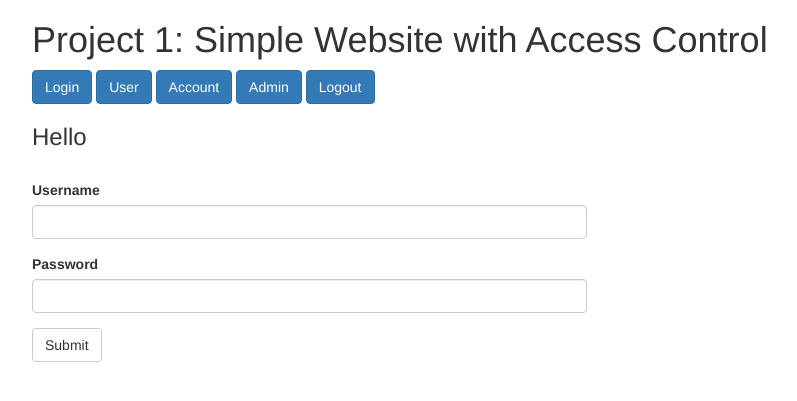
After one commit to rhyza/Misc-Projects, a PHP site: page /login.php in a window 1280 px wide. The commit adds this page. Shown: the top 401 px of the page, without its empty margins (38-835 px from the left). Run offline with PHP 8.4, Linux system fonts and the light colour scheme.

Commit message:
Rename Folder
Fixed typo.

```diff
--- /dev/null
+++ b/4707 Project 1/admin.php
@@ -0,0 +1,6 @@
+<?php
+
+require_once 'init.php';
+include "$template_dir/admin.html";
+
+?>
--- a/4707 Projet 1/config.php
+++ b/4707 Project 1/config.php
@@ -6,18 +6,16 @@
 
 $db_host = "localhost";
 
-$db_name = "db_$my_netid";
+$db_name = "db_".$my_netid;
+$db_user = "db_".$my_netid;
+$db_pass = "rfv10001";
 
-$db_user = "db_$my_netid";
-
-$db_pass = "database password";
-
-$cookie_path = "/security_prj1";
+$cookie_path = "/";
 $cookie_domain = "";
 $cookie_name = "csp1_{$my_netid}";
 
 $template_dir = "template";
-
+$title = "Project 1";
 $html_header = "$template_dir/pageheader.html";
 $html_footer = "$template_dir/pagefooter.html";
 
--- a/4707 Projet 1/include/mylib.php
+++ b/4707 Project 1/include/mylib.php
@@ -1,6 +1,8 @@
 <?php
 
 // You can put commonly used functions here
+
+require_once 'init.php';
 
 function sys_error($str) {
     include	$GLOBALS['template_dir']."/error.html";
--- a/4707 Projet 1/init.php
+++ b/4707 Project 1/init.php
@@ -4,5 +4,6 @@ require_once 'config.php';
 require_once 'include/mylib.php';
 
 // You can put commonly used functions here
+setcookie($cookie_name, "unregistered", 0, $cookie_path);
 
 ?>
--- /dev/null
+++ b/4707 Project 1/login.php
@@ -0,0 +1,29 @@
+<?php
+
+require_once 'init.php';
+
+if (isset($_REQUEST['act']) == 'login') {
+
+    if (empty($_REQUEST['username'])) {
+        sys_error("Username is not specified.");
+    } else {
+      $userhash = hash('sha256', $_POST['username']);
+      $pwhash = hash('sha256', $_POST['password']);
+      echo "Username: ".$userhash;
+      echo "Password: ".$pwhash;
+      setcookie($cookie_name, $_POST['username'], 0, $cookie_path);
+    }
+
+    /*sys_error("Not implemented.\nThe information submitted is:\n".
+    json_encode(array(
+        "_REQUEST" => $_REQUEST,
+        "_POST" => $_POST,
+        "_GET" => $_GET,
+        "_COOKIE" => $_COOKIE,
+    )));*/
+}
+else {
+    include "$template_dir/login.html";
+}
+
+?>
--- a/4707 Projet 1/login.php
+++ b/4707 Project 1/logout.php
@@ -26,6 +26,11 @@ if (isset($_REQUEST['act']) == 'login') {
     )));
 }
 else {
+?>
+
+    <div class="alert alert-warning" role="alert"><strong>You have been logged out.</strong></div>
+
+<?php
     include "$template_dir/login.html";
 }
 
--- /dev/null
+++ b/4707 Project 1/template/login.html
@@ -0,0 +1,34 @@
+<?php include "pageheader.html"; ?>
+
+<div class="row">
+  <div class="col-sm-6">
+    <form name="theForm" action="login.php?act=login" method="POST" onsubmit="return validateForm();">
+      <div class="form-group">
+        <label for="usernamer">Username</label>
+        <input type="username" class="form-control" id="username" name="username" type="text" value="" size="20">
+      </div>
+      <div class="form-group">
+        <label for="password">Password</label>
+        <input type="password" class="form-control" id="password" name="password" type="text" value="" size="20">
+      </div>
+      <button type="submit" class="btn btn-default">Submit</button>
+    </form>
+  </div>
+</div>
+
+<script language="JavaScript">
+/* You can put more javascript here */
+
+function validateForm() {
+  var s = document.forms["theForm"]["username"].value;
+  var p = document.forms["theForm"]["password"].value;
+  if (s == "" || p == "") {
+    alert("Invalid user name and password combinations."); // delete?
+    sys_error("Invalid user name and password combinations.");
+    return false;
+  }
+}
+
+</script>
+
+<?php include "pagefooter.html"; ?>
--- a/4707 Projet 1/template/pageheader.html
+++ b/4707 Project 1/template/pageheader.html
@@ -8,9 +8,8 @@
 
     <title>
     <?php
-      // Example of getting data from php.
-      if (isset($config['title'])) {
-        echo $config['title'];
+      if (isset($title)) {
+        echo $title;
       }
     ?>
     </title>
@@ -27,4 +26,15 @@
       <a href="account.php" class="btn btn-primary" role="button">Account</a>
       <a href="admin.php" class="btn btn-primary" role="button">Admin</a>
       <a href="logout.php" class="btn btn-primary" role="button">Logout</a>
-      <br><br><br>
+      <br><h3>Hello
+      <?php
+      if (isset($_COOKIE[$cookie_name])) {
+        if ($_COOKIE[$cookie_name] == "unregistered") {
+          echo "! You are not signed in.";
+        } else {
+          $u = $_COOKIE[$cookie_name];
+          echo " ".$u."!";
+        }
+      }
+      ?>
+    </h3><br>
--- /dev/null
+++ b/4707 Project 1/user.php
@@ -0,0 +1,6 @@
+<?php
+
+require_once 'init.php';
+include "$template_dir/user.html";
+
+?>
```
Also changed, not shown: 4707 Project 1/account.php (added, +28 -0 lines), 4707 Project 1/template/account.html (added, +37 -0 lines), 4707 Project 1/template/admin.html (added, +10 -0 lines), 4707 Project 1/template/error.html (added, +12 -0 lines), 4707 Project 1/template/user.html (added, +10 -0 lines), 4707 Project 1/include/pdo_examples.php (renamed from 4707 Projet 1/include/pdo_examples.php), 4707 Project 1/index.php (renamed from 4707 Projet 1/index.php), 4707 Project 1/template/bootstrap.min.css (renamed from 4707 Projet 1/template/bootstrap.min.css), 4707 Project 1/template/bootstrap.min.js (renamed from 4707 Projet 1/template/bootstrap.min.js), 4707 Project 1/template/pagefooter.html (renamed from 4707 Projet 1/template/pagefooter.html).
